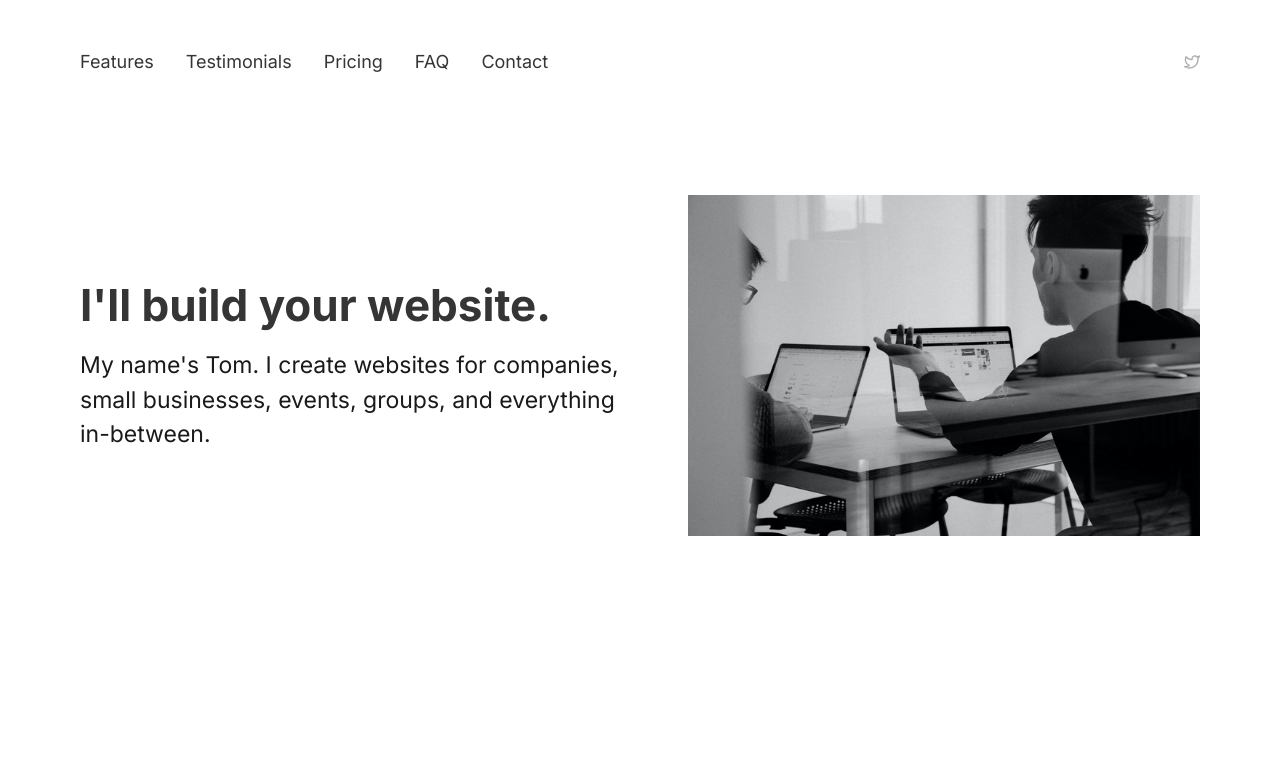
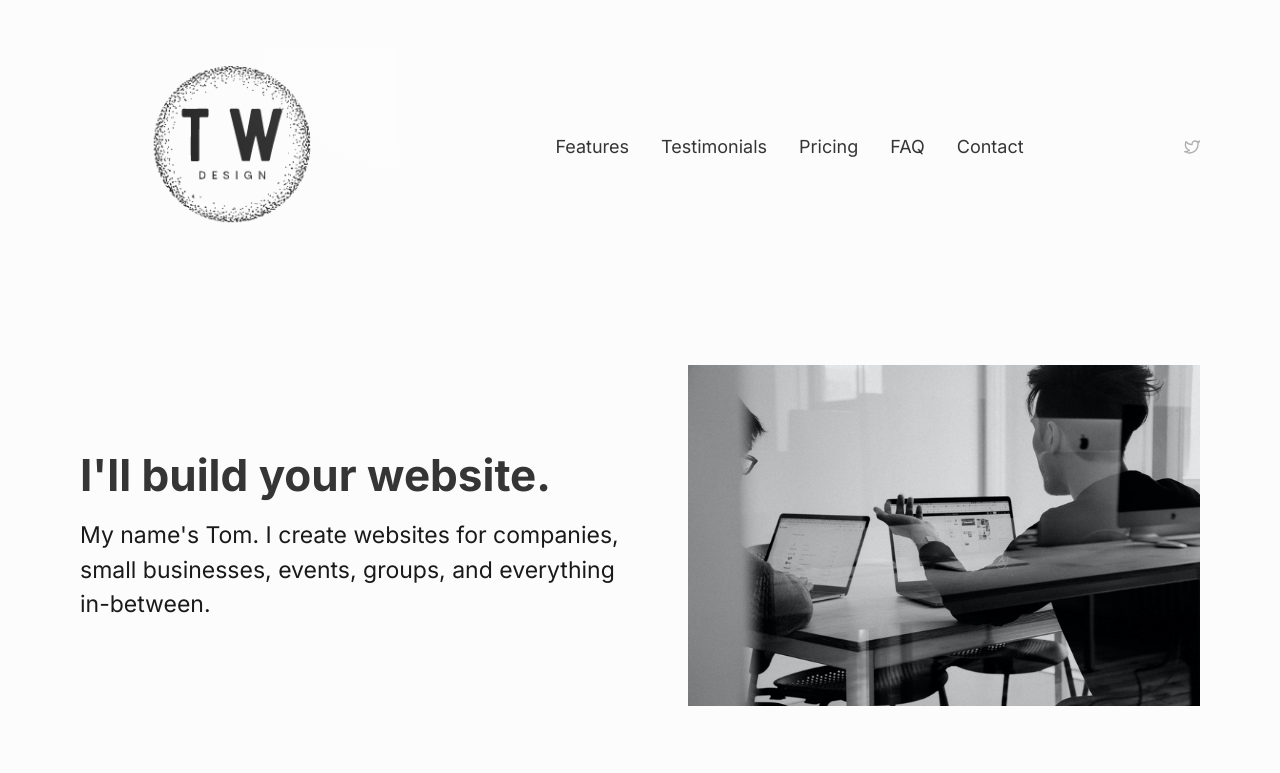
Before and after one commit to tomwcodes/portOld, a plain HTML site: page index.html in a window 1280 px wide. Shown: the top 773 px of the page. Drawn offline with Linux system fonts and the light colour scheme.

Commit message:
added logo

```diff
--- a/index.html
+++ b/index.html
@@ -35,6 +35,7 @@
           <input type="checkbox" id="ui-section-header--menu-id">
           <label for="ui-section-header--menu-id" class="ui-section-header--menu-icon"></label>
           <!-- MENU -->
+          <img class="tw-logo" src="/assets/twLogo.png" alt="Tom Ward Logo">
           <nav class="ui-section-header--nav ui-layout-flex">
             <a href="#features" aria-label="#" class="ui-section-header--nav-link">Features</a>
             <a href="#testimonials" aria-label="#" class="ui-section-header--nav-link">Testimonials</a>
--- a/style.css
+++ b/style.css
@@ -57,7 +57,7 @@ TABLE OF CONTENT
 
   /* BACKGROUND COLOR */
 
-  --ui-color-background-primary  : var(--ui-color-n-000);
+  --ui-color-background-primary  : rgb(252,252,252);
   --ui-color-background-secondary: var(--ui-color-n-050);
   --ui-color-background-tertiary : var(--ui-color-n-100);
 
@@ -368,6 +368,10 @@ div label[for=ui-component-toggle__yearly] {
 | 7.1 HEADER
 |
 --------------------------------------------------------------*/
+
+.tw-logo{
+  margin: 0;
+}
 
 .ui-section-header {
   padding-bottom: 1.25rem;
```
Also changed, not shown: assets/twLogo.png (added).
